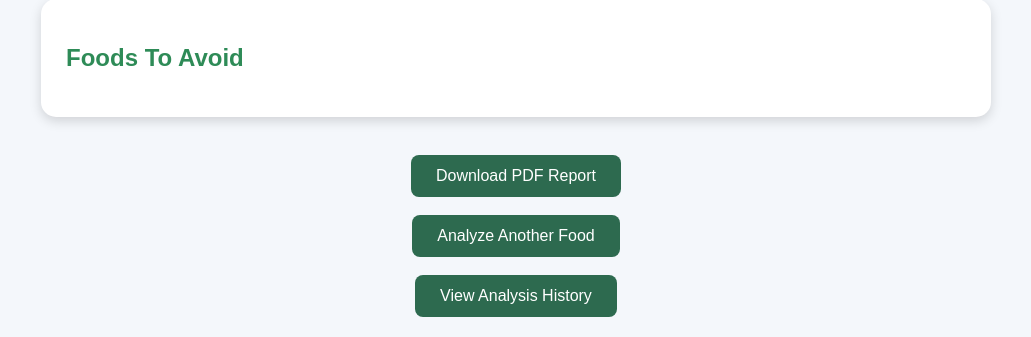
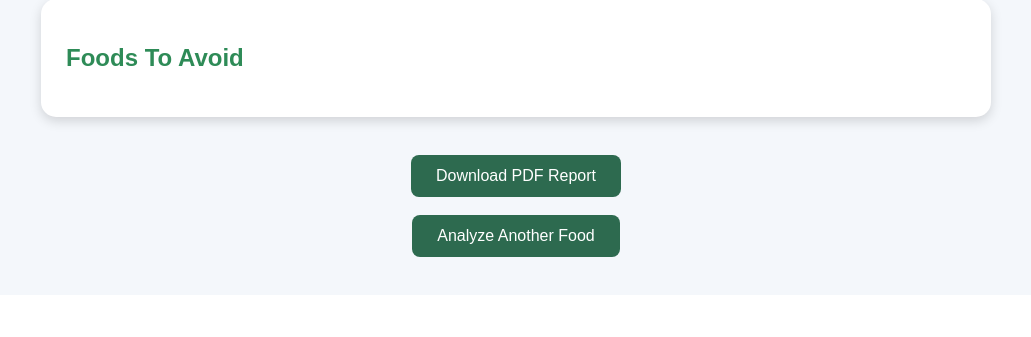
Before and after one commit to Krishna-bansal-kb/NutriGuide, a Flask app: template templates/result.html in a window 1280 px wide. Shown: the part 1494-1831 px from the top of the page, without its empty margins (124-1155 px from the left). After the commit the page ends 1751 px from the top, so only its background shows below. Run offline with Flask 3, Linux system fonts and the light colour scheme; the template is opened without the code that fills it, so the values that code supplies are empty.

Commit message:
Update result.html

```diff
--- a/templates/result.html
+++ b/templates/result.html
@@ -162,11 +162,6 @@ Analyze Another Food
 </button>
 </a>
 <br><br>
-<a href="/history">
-<button>
-View Analysis History
-</button>
-</a>
 </div>
 </body>
 </html>
```
